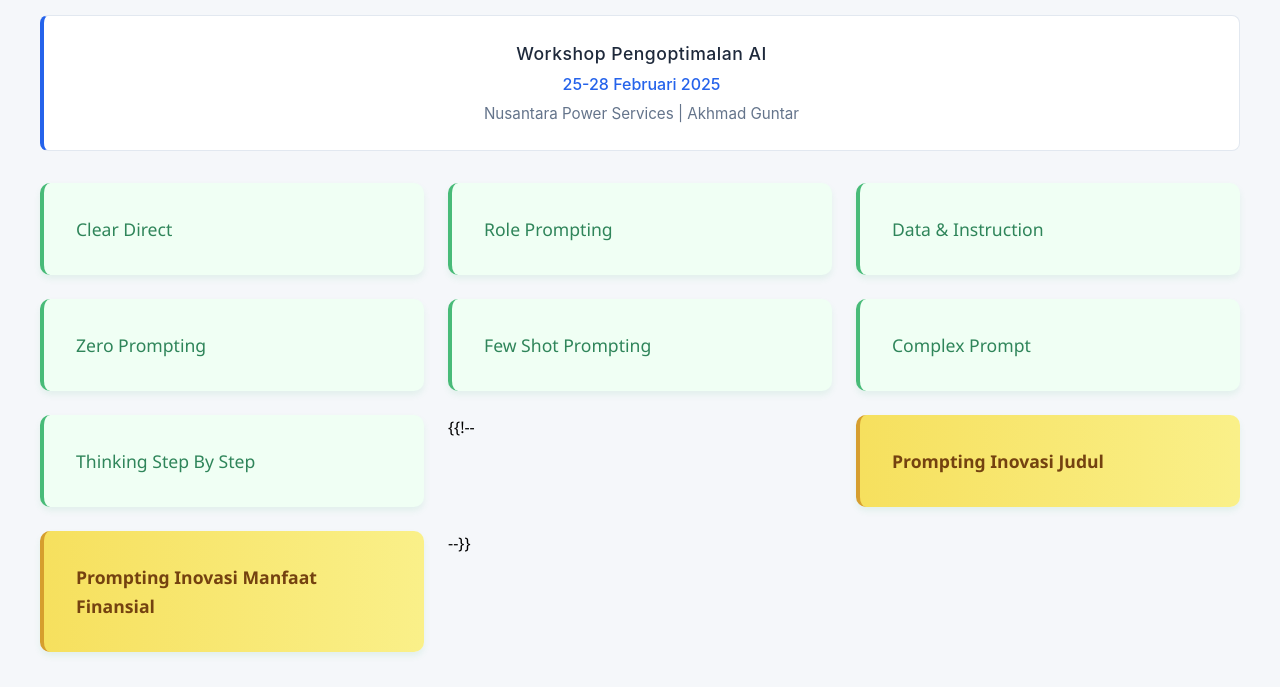
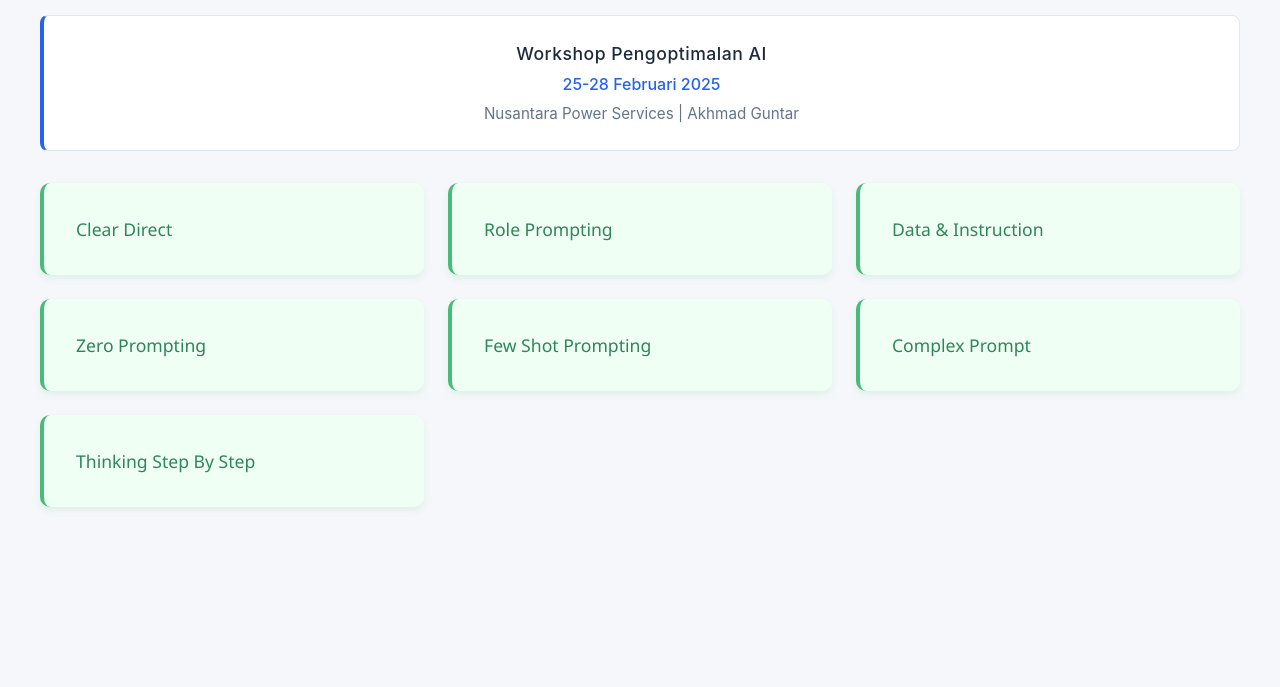
Before and after one commit to guntarion/Workshop-Pengoptimalan-AI, a plain HTML site: page prompting.html in a window 1280 px wide. Shown: the part 113-800 px from the top of the page. Drawn offline with Linux system fonts and the light colour scheme.

Commit message:
remove content on prompting

```diff
--- a/prompting.html
+++ b/prompting.html
@@ -143,13 +143,7 @@
                 <a href="prompting/04-Thinking-Step-By-Step-Answer.html">Thinking Step By Step</a>
             </div>
 
-            <!-- Innovation-related cards with special styling -->
-            {{!-- <div class="card innovation">
-                <a href="prompting/prompt_inovasi_judul.html">Prompting Inovasi Judul</a>
-            </div>
-            <div class="card innovation">
-                <a href="prompting/prompt_inovasi_manfaatfinansial.html">Prompting Inovasi Manfaat Finansial</a>
-            </div> --}}
+
         </div>
     </div>
 </body>
```
